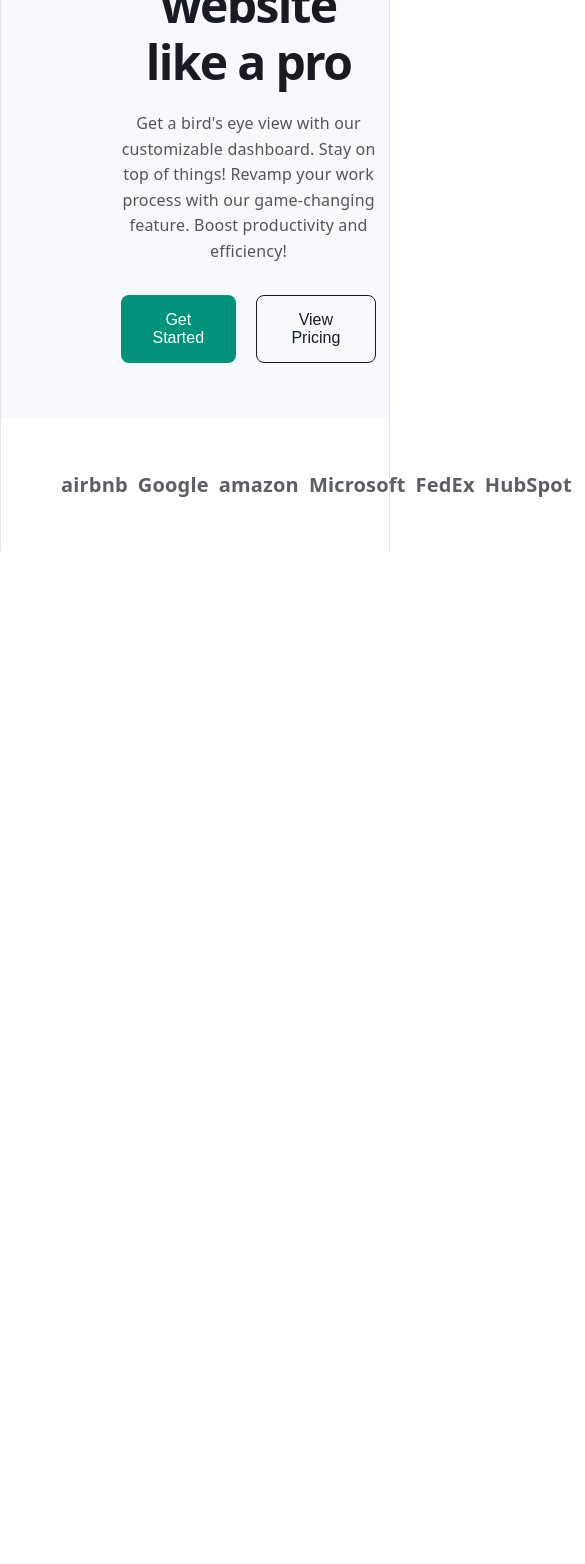
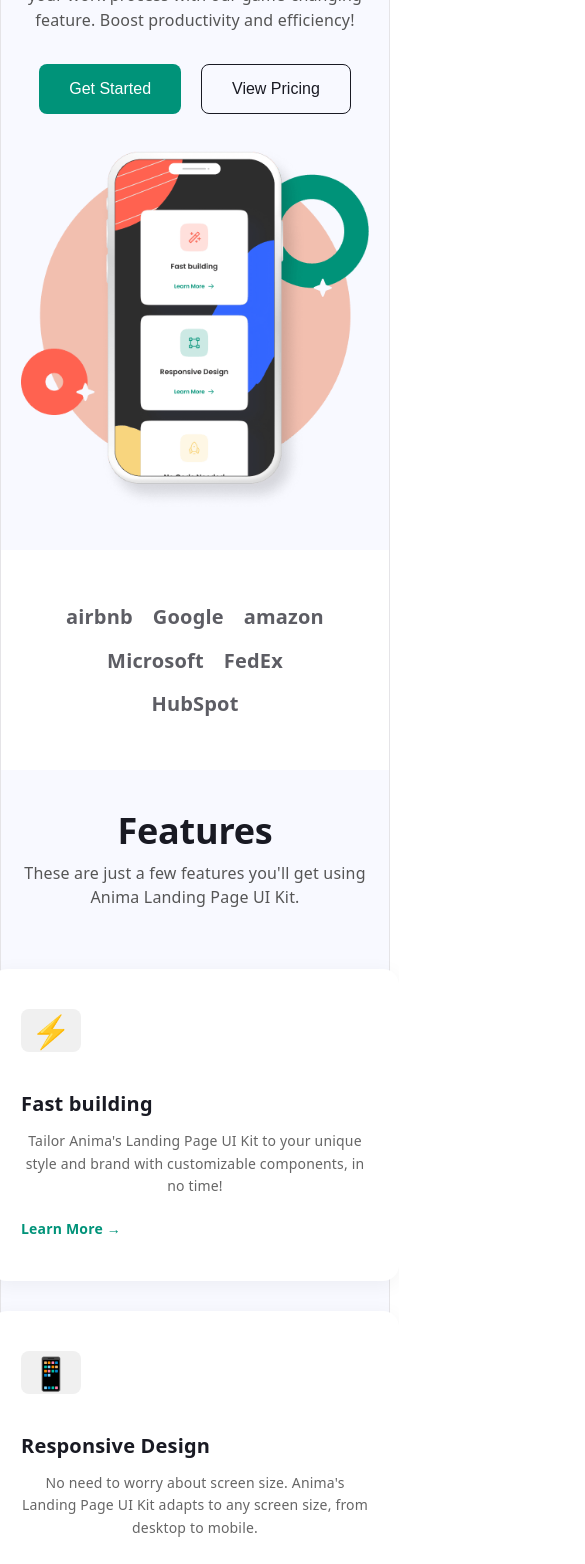
Before and after one commit to yero-codes/positivus-landing, a React (Vite) app: page / in a window 390 px wide. Shown: the part 432-1996 px from the top of the page, 585 px wide, since content can reach past the window. Before the commit the page ends 983 px from the top, so only its background shows below. Built offline with nearby package versions, Linux system fonts and the light colour scheme.

Commit message:
feat: добавлен адаптив для мобильных устройств (Navbar, Hero, LogoBar, Features)

```diff
--- a/src/App.jsx
+++ b/src/App.jsx
@@ -2,6 +2,7 @@ import React from 'react';
 import Navbar from './components/Navbar';
 import Hero from './components/Hero';
 import LogoBar from './components/LogoBar';
+import Features from './components/Features';
 import './App.css';
 
 function App() {
@@ -10,6 +11,7 @@ function App() {
       <Navbar />
       <Hero />
       <LogoBar />
+      <Features />
     </div>
   );
 }
--- /dev/null
+++ b/src/components/Features.css
@@ -0,0 +1,85 @@
+.features {
+  background-color: #F8F9FF; /* Neutral - Zircon */
+  padding: 55px 120px; /* Отступы из Figma */
+  max-width: 1440px;
+  margin: 0 auto;
+}
+
+.features-header {
+  text-align: center;
+  margin-bottom: 60px; /* Gap из Figma */
+}
+
+.features-header h2 {
+  font-size: 36px;
+  font-weight: bold;
+  color: #191A23;
+  margin-bottom: 10px;
+}
+
+.features-header p {
+  font-size: 16px;
+  color: #555;
+}
+
+.features-grid {
+  display: flex;
+  justify-content: center;
+  gap: 30px; /* Расстояние между карточками */
+}
+
+.feature-card {
+  background-color: #FFFFFF; /* Белый фон карточки */
+  padding: 40px 30px;
+  border-radius: 16px; /* Скругление */
+  box-shadow: 0 4px 20px rgba(0, 0, 0, 0.05); /* Легкая тень */
+  width: 320px;
+  display: flex;
+  flex-direction: column;
+  align-items: flex-start;
+}
+
+.icon-placeholder {
+  font-size: 32px;
+  margin-bottom: 20px;
+  background-color: #f0f0f0;
+  padding: 10px;
+  border-radius: 8px;
+}
+
+.feature-card h3 {
+  font-size: 20px;
+  margin-bottom: 15px;
+  color: #191A23;
+}
+
+.feature-card p {
+  font-size: 14px;
+  color: #666;
+  line-height: 1.6;
+  margin-bottom: 20px;
+  flex-grow: 1; /* Чтобы кнопка была внизу */
+}
+
+.learn-more {
+  color: #009379; /* Зеленый цвет для ссылки */
+  text-decoration: none;
+  font-weight: bold;
+  font-size: 14px;
+}
+
+@media (max-width: 768px) {
+  .features {
+    padding: 40px 20px; /* Уменьшаем отступы на телефоне */
+  }
+
+  .features-grid {
+    flex-direction: column; /* Карточки встают в колонку */
+    align-items: center;    /* Центрируем их */
+  }
+
+  .feature-card {
+    width: 100%;            /* Карточка занимает всю ширину */
+    max-width: 400px;       /* Но не растягивается слишком сильно */
+  }
+}
--- /dev/null
+++ b/src/components/Features.jsx
@@ -0,0 +1,41 @@
+import React from 'react';
+import './Features.css';
+
+const Features = () => {
+  return (
+    <section className="features">
+      <div className="features-header">
+        <h2>Features</h2>
+        <p>These are just a few features you'll get using Anima Landing Page UI Kit.</p>
+      </div>
+
+      <div className="features-grid">
+        {/* Карточка 1 */}
+        <div className="feature-card">
+          <div className="icon-placeholder">⚡</div> {/* Заглушка для иконки */}
+          <h3>Fast building</h3>
+          <p>Tailor Anima's Landing Page UI Kit to your unique style and brand with customizable components, in no time!</p>
+          <a href="#" className="learn-more">Learn More →</a>
+        </div>
+
+        {/* Карточка 2 */}
+        <div className="feature-card">
+          <div className="icon-placeholder">📱</div>
+          <h3>Responsive Design</h3>
+          <p>No need to worry about screen size. Anima's Landing Page UI Kit adapts to any screen size, from desktop to mobile.</p>
+          <a href="#" className="learn-more">Learn More →</a>
+        </div>
+
+        {/* Карточка 3 */}
+        <div className="feature-card">
+          <div className="icon-placeholder">🚀</div>
+          <h3>No Code Needed</h3>
+          <p>Zero coding skills required. Anima's Landing Page UI Kit empowers you to create stunning landing pages with ease.</p>
+          <a href="#" className="learn-more">Learn More →</a>
+        </div>
+      </div>
+    </section>
+  );
+};
+
+export default Features;
--- a/src/components/Hero.css
+++ b/src/components/Hero.css
@@ -63,3 +63,22 @@
   height: auto;     /* Сохраняем пропорции */
   display: block;
 }
+
+@media (max-width: 768px) {
+  .hero {
+    flex-direction: column; /* Текст и картинка в колонку */
+    padding: 40px 20px;
+    text-align: center;
+  }
+  .hero-content h1 {
+    font-size: 32px; /* Уменьшаем заголовок */
+  }
+  .hero-buttons {
+    justify-content: center; /* Центрируем кнопки */
+    flex-wrap: wrap;
+  }
+  .hero-img {
+    max-width: 100%; /* Картинка не вылезает */
+    margin-top: 30px;
+  }
+}
--- a/src/components/LogoBar.css
+++ b/src/components/LogoBar.css
@@ -20,3 +20,11 @@
   color: #191A23; /* Темный цвет, как в макете */
   opacity: 0.7; /* Делаем их чуть бледнее, как в макете */
 }
+
+@media (max-width: 768px) {
+  .logo-container {
+    flex-wrap: wrap; /* Логотипы переносятся */
+    justify-content: center;
+    gap: 20px;
+  }
+}
--- a/src/components/Navbar.css
+++ b/src/components/Navbar.css
@@ -60,3 +60,16 @@
   font-size: 16px;
   font-weight: 500;
 }
+
+@media (max-width: 768px) {
+  .navbar {
+    flex-direction: column; /* Элементы встают в колонку */
+    padding: 20px;
+    gap: 20px;
+  }
+  .nav-links {
+    flex-wrap: wrap; /* Ссылки переносятся на новую строку */
+    justify-content: center;
+    gap: 15px;
+  }
+}
```
